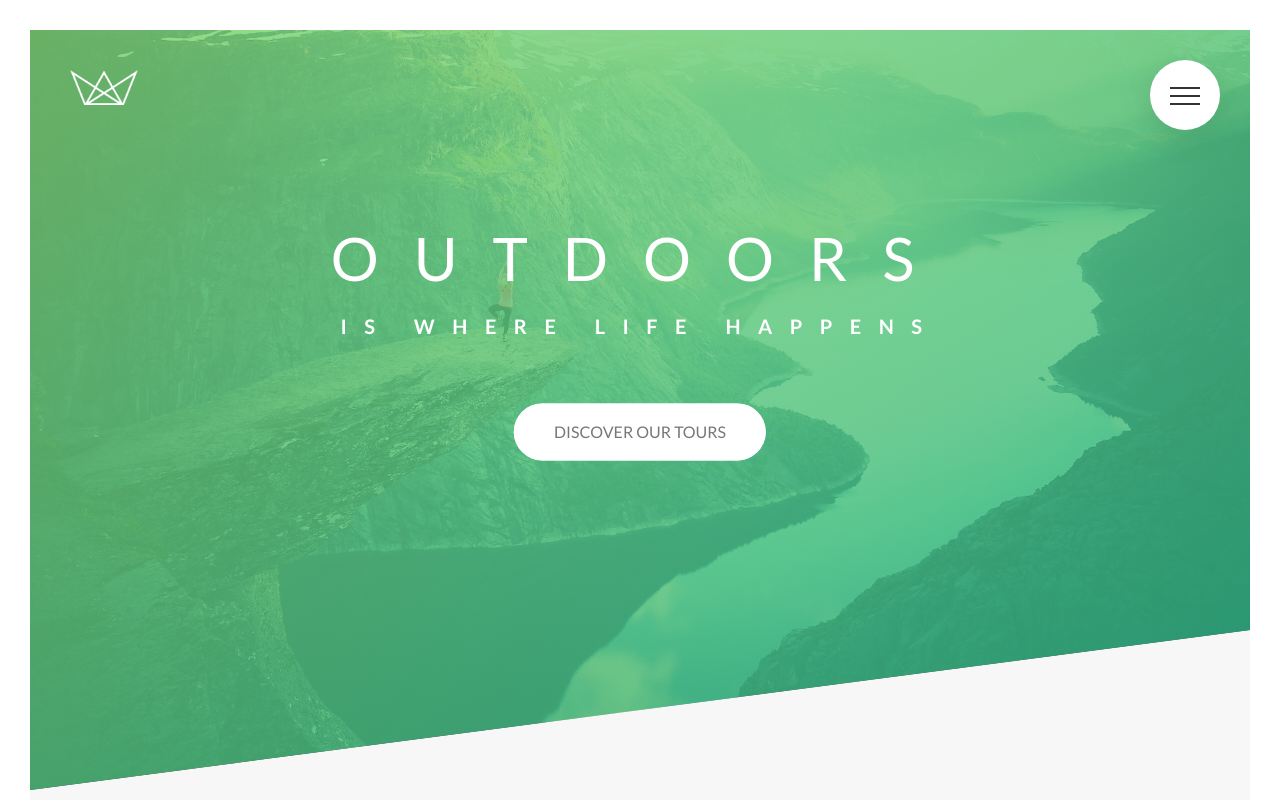
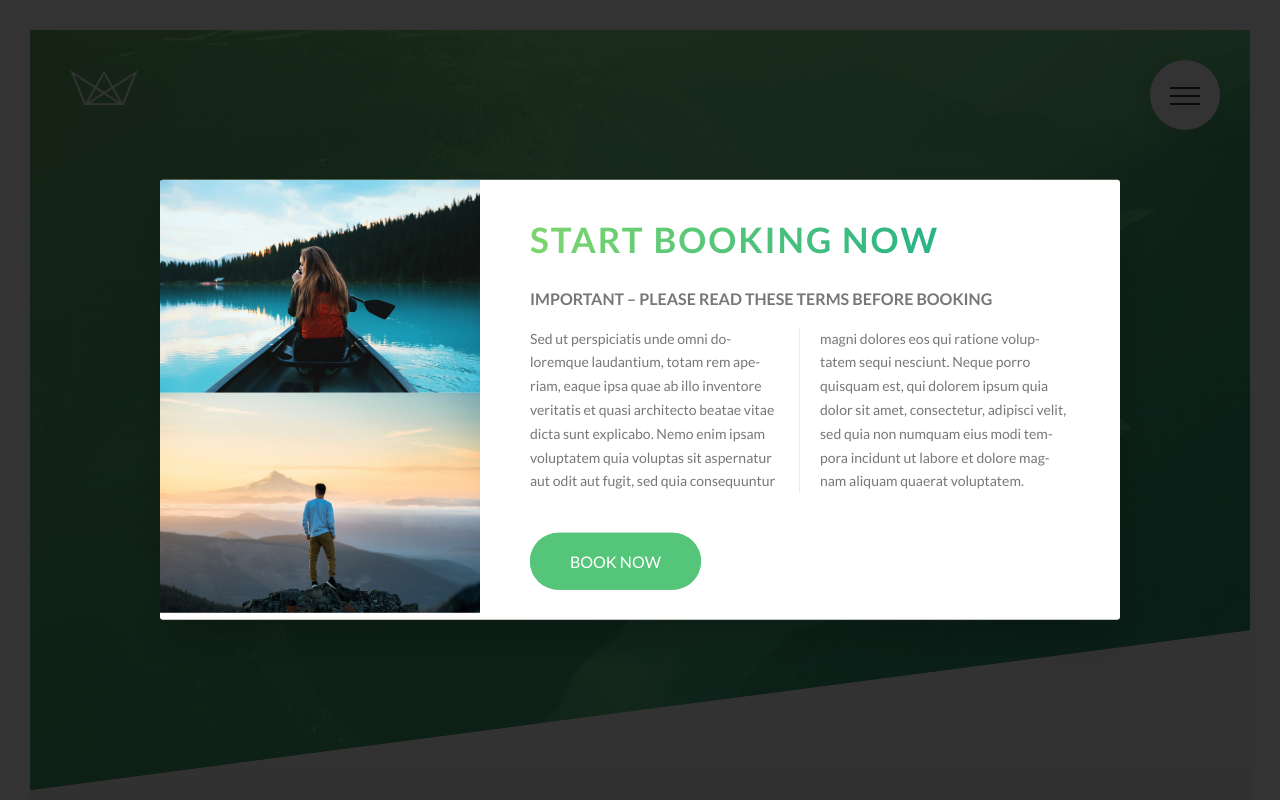
Before and after one commit to nerdtransmitter/natours, a website: page index.html in a window 1280 px wide. Shown: the top 800 px of the page. Drawn offline with Linux system fonts and the light colour scheme.

Commit message:
popup styling

```diff
--- a/index.html
+++ b/index.html
@@ -354,7 +354,20 @@
         </footer>
 
         <div class="popup">
-          <div class="popup__content">POPUP</div>
+          <div class="popup__content">
+            <div class="popup__left">
+              <img src="img/nat-8.jpg" alt="Tour photo" class="popup__img">
+              <img src="img/nat-9.jpg" alt="Tour photo" class="popup__img">
+            </div>
+            <div class="popup__right">
+              <h2 class="heading-secondary u-margin-bottom-small">Start booking now</h2>
+              <h3 class="heading-tertiary u-margin-bottom-small">Important &ndash; Please read these terms before booking</h3>
+              <p class="popup__text">
+                Sed ut perspiciatis unde omni doloremque laudantium, totam rem aperiam, eaque ipsa quae ab illo inventore veritatis et quasi architecto beatae vitae dicta sunt explicabo. Nemo enim ipsam voluptatem quia voluptas sit aspernatur aut odit aut fugit, sed quia consequuntur magni dolores eos qui ratione voluptatem sequi nesciunt. Neque porro quisquam est, qui dolorem ipsum quia dolor sit amet, consectetur, adipisci velit, sed quia non numquam eius modi tempora incidunt ut labore et dolore magnam aliquam quaerat voluptatem.
+              </p>
+              <a href="#" class="btn btn--green">Book now</a>
+            </div>
+          </div>
         </div>
         <!-- <section class="grid-test">
           <div class="row">
--- a/sass/abstract/_mixins.scss
+++ b/sass/abstract/_mixins.scss
@@ -6,7 +6,7 @@
   }
 }
 
-@mixin center-horizontal-vertical {
+@mixin absCenter {
   position: absolute;
   top: 50%;
   left: 50%;
--- a/sass/components/_card.scss
+++ b/sass/components/_card.scss
@@ -130,7 +130,7 @@
 
   // BACK SIDE STYLING
   &__cta {
-    @include center-horizontal-vertical;
+    @include absCenter;
     width: 90%;
     text-align: center;
   }
--- a/sass/components/_form.scss
+++ b/sass/components/_form.scss
@@ -82,7 +82,7 @@
       height: 1.3rem;
       width: 1.3rem;
       border-radius: 50%;
-      @include center-horizontal-vertical;
+      @include absCenter;
       background-color: $color-primary;
       opacity: 0;
     }
--- a/sass/components/_popup.scss
+++ b/sass/components/_popup.scss
@@ -1,12 +1,56 @@
 .popup {
-  display: block;
-  z-index: 2500;
+  z-index: 9999;
   height: 100vh;
-  background-color: rgba($color-black, .9);
+  width: 100%;
+  position: fixed;
+  top: 0;
+  left: 0;
+  background-color: rgba($color-black, .8);
 
   &__content {
+    @include absCenter;
+
     z-index: 3000;
+    width: 75%;
+    background-color: $color-white;
+    box-shadow: 0 2rem 4rem rgba($color-black, .2);
+    border-radius: 3px;
+    display: table;
+    overflow: hidden;
+  }
 
-  }(x
+  &__left {
+    width: 33.333333%;
+    display: table-cell;
+  }
+
+  &__right {
+    width: 66.666667%;
+    display: table-cell;
+    vertical-align: middle;
+    padding: 3rem 5rem;
+  }
+
+  &__img {
+    display: block;
+    width: 100%;
+  }
+
+  &__text {
+    font-size: 1.4rem;
+    margin-bottom: 4rem;
+
+    -moz-column-count: 2;
+    -moz-column-gap: 4rem;
+    -moz-column-rule: 1px solid $color-grey-light-2;
+
+    column-count: 2;
+    column-gap: 4rem;
+    column-rule: 1px solid $color-grey-light-2;
+
+    -moz-hyphens: auto;
+    -ms-hyphens: auto;
+    -webkit-hyphens: auto;
+    hyphens: auto;
+  }
 }
-@trwt   copqzw(w)
--- a/sass/layout/_navigation.scss
+++ b/sass/layout/_navigation.scss
@@ -45,7 +45,7 @@
   }
 
   &__list {
-    @include center-horizontal-vertical;
+    @include absCenter;
     list-style: none;
     text-align: center;
     width: 100%;
```
Also changed, not shown: sass/main.css, 1 other file.
